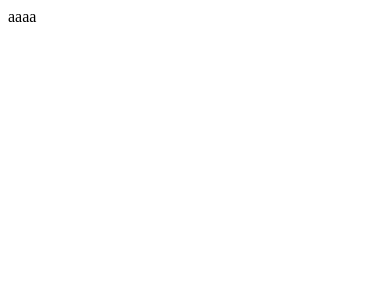
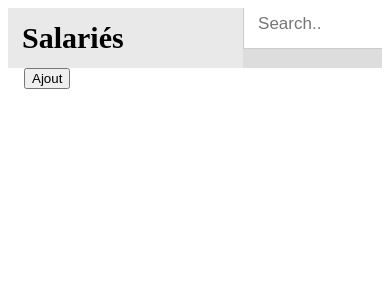
Before and after one commit to Ramiandrisoa1/Evaluation_2, an Angular app in the folder front/: page / in a window 390 px wide. Shown: the top 300 px of the page. Built offline with nearby package versions, Linux system fonts and the light colour scheme.

Commit message:
fix design

```diff
--- a/front/src/app/page/salarie/salarie.page.html
+++ b/front/src/app/page/salarie/salarie.page.html
@@ -1 +1,14 @@
-<div>aaaa</div>
+<div class="navBar">
+  <strong>Salariés</strong>
+  <div class="searchContainer">
+    <form action="/action_page.php">
+      <input type="text" placeholder="Search.." name="search" />
+      <button type="submit"><i class="fas fa-search"></i></button>
+    </form>
+  </div>
+</div>
+
+<div style="padding-left: 16px">
+  <button (click)="openAdd()">Ajout</button>
+</div>
+<div *ngIf="isOpen">tafa</div>
--- a/front/src/app/page/salarie/salarie.page.scss
+++ b/front/src/app/page/salarie/salarie.page.scss
@@ -0,0 +1,72 @@
+.navBar {
+  overflow: hidden;
+  background-color: #e9e9e9;
+  height: 60px;
+  display: flex;
+  align-items: center;
+  justify-content: space-between;
+}
+
+.navBar strong {
+  float: left;
+  display: block;
+  color: black;
+  text-align: center;
+  padding: 0 16px;
+  text-decoration: none;
+  font-size: 30px;
+}
+
+.navBar a:hover {
+  background-color: #ddd;
+  color: black;
+}
+
+.navBar a.active {
+  background-color: #2196f3;
+  color: white;
+}
+
+.navBar .searchContainer {
+  float: right;
+}
+
+.navBar input[type="text"] {
+  padding: 6px;
+  font-size: 17px;
+  border: none;
+}
+
+.navBar .searchContainer button {
+  float: right;
+  padding: 6px 10px;
+  margin-top: 8px;
+  margin-right: 16px;
+  background: #ddd;
+  font-size: 17px;
+  border: none;
+  cursor: pointer;
+}
+
+.navBar .searchContainer button:hover {
+  background: #ccc;
+}
+
+@media screen and (max-width: 600px) {
+  .navBar .searchContainer {
+    float: none;
+  }
+  .navBar strong,
+  .navBar input[type="text"],
+  .navBar .searchContainer button {
+    float: none;
+    display: block;
+    text-align: left;
+    width: 100%;
+    margin: 0;
+    padding: 14px;
+  }
+  .navBar input[type="text"] {
+    border: 1px solid #ccc;
+  }
+}
--- a/front/src/app/page/salarie/salarie.page.ts
+++ b/front/src/app/page/salarie/salarie.page.ts
@@ -5,7 +5,12 @@ import { Component, OnInit } from '@angular/core';
   styleUrls: ['./salarie.page.scss'],
 })
 export class SalariePageComponent implements OnInit {
+  public isOpen: boolean = false;
   constructor() {}
 
   ngOnInit(): void {}
+
+  public openAdd() {
+    this.isOpen = !this.isOpen;
+  }
 }
```
Also changed, not shown: front/src/app/app.module.ts (+4 -9 lines), front/src/app/service/salarie.service.ts (added, +21 -0 lines).
